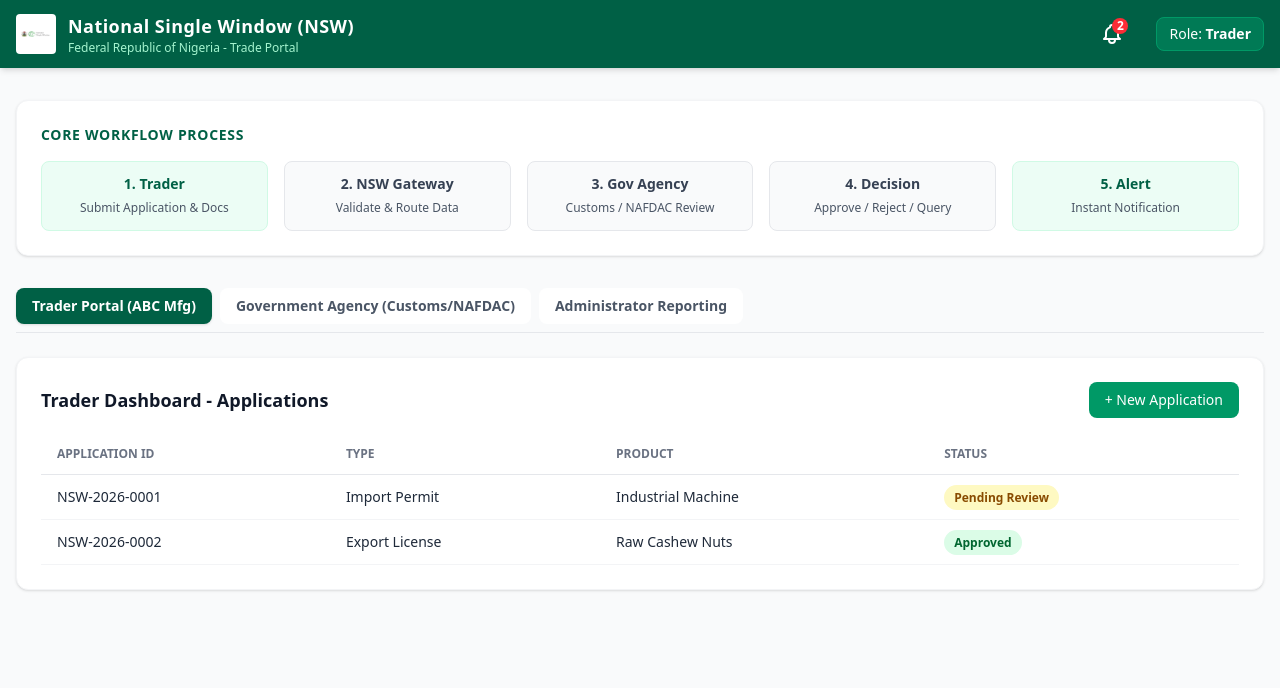
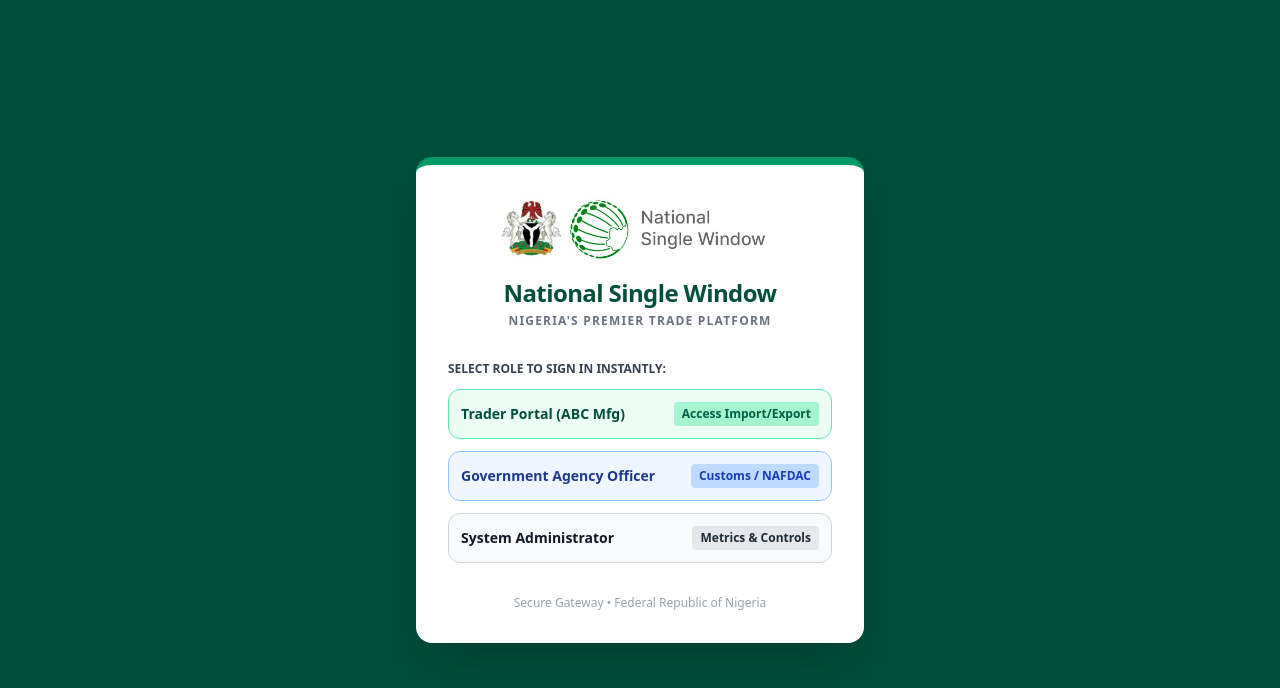
Before and after one commit to chrisagaba53-eng/mini-nsw-app, a Next.js app: page / in a window 1280 px wide. Shown: the top 688 px of the page. Built offline with nearby package versions, Linux system fonts and the light colour scheme.

Commit message:
Fix logo size, remove password wall, and add direct role sign-in portal

```diff
--- a/src/app/page.js
+++ b/src/app/page.js
@@ -1,40 +1,86 @@
 "use client";
-import { useState, useEffect } from 'react';
+import { useState } from 'react';
 
 export default function Home() {
-  const [activeTab, setActiveTab] = useState('trader');
+  const [currentUser, setCurrentUser] = useState(null); // 'trader', 'agency', 'admin'
   const [showNotifications, setShowNotifications] = useState(false);
   const [notifications, setNotifications] = useState([
     { id: 1, text: "Import Permit NSW-2026-0001 approved by Customs.", time: "10m ago", read: false },
     { id: 2, text: "Additional documentation requested for NSW-2026-0002.", time: "1h ago", read: false },
-    { id: 3, text: "New application submitted successfully.", time: "2h ago", read: true }
   ]);
 
   const unreadCount = notifications.filter(n => !n.read).length;
 
-  const markAsRead = () => {
-    setNotifications(notifications.map(n => ({ ...n, read: true })));
-  };
+  // If not logged in, show the clean role-selection login screen
+  if (!currentUser) {
+    return (
+      <div className="min-h-screen bg-emerald-900 flex items-center justify-center p-4">
+        <div className="bg-white rounded-2xl shadow-2xl max-w-md w-full p-8 text-center border-t-8 border-emerald-600">
 
+          {/* Prominent Official Logo */}
+          <div className="flex justify-center mb-4">
+            <img src="/logo.png" alt="National Single Window Logo" className="h-16 w-auto object-contain" />
+          </div>
+
+          <h1 className="text-2xl font-extrabold text-emerald-900 tracking-tight">National Single Window</h1>
+          <p className="text-xs text-gray-500 mt-1 mb-8 uppercase tracking-widest font-semibold">Nigeria's Premier Trade Platform</p>
+
+          <div className="space-y-3 text-left">
+            <label className="block text-xs font-bold text-gray-700 uppercase">Select Role to Sign In Instantly:</label>
+
+            <button
+              onClick={() => setCurrentUser('trader')}
+              className="w-full bg-emerald-50 hover:bg-emerald-100 border border-emerald-300 text-emerald-900 font-bold p-3 rounded-xl transition flex justify-between items-center text-sm"
+            >
+              <span>Trader Portal (ABC Mfg)</span>
+              <span className="text-xs bg-emerald-200 text-emerald-800 px-2 py-1 rounded">Access Import/Export</span>
+            </button>
+
+            <button
+              onClick={() => setCurrentUser('agency')}
+              className="w-full bg-blue-50 hover:bg-blue-100 border border-blue-300 text-blue-900 font-bold p-3 rounded-xl transition flex justify-between items-center text-sm"
+            >
+              <span>Government Agency Officer</span>
+              <span className="text-xs bg-blue-200 text-blue-800 px-2 py-1 rounded">Customs / NAFDAC</span>
+            </button>
+
+            <button
+              onClick={() => setCurrentUser('admin')}
+              className="w-full bg-gray-50 hover:bg-gray-100 border border-gray-300 text-gray-900 font-bold p-3 rounded-xl transition flex justify-between items-center text-sm"
+            >
+              <span>System Administrator</span>
+              <span className="text-xs bg-gray-200 text-gray-800 px-2 py-1 rounded">Metrics & Controls</span>
+            </button>
+          </div>
+
+          <div className="mt-8 text-xs text-gray-400">
+            Secure Gateway • Federal Republic of Nigeria
+          </div>
+        </div>
+      </div>
+    );
+  }
+
+  // Main Dashboard View once logged in
   return (
     <div className="min-h-screen bg-gray-50 text-gray-800 font-sans">
       {/* Top Navigation Bar with Green & White Theme & Notification Bell */}
-      <header className="bg-emerald-800 text-white shadow-md sticky top-0 z-50">
+      <header className="bg-emerald-900 text-white shadow-md sticky top-0 z-50">
         <div className="max-w-7xl mx-auto px-4 py-3 flex justify-between items-center">
           <div className="flex items-center space-x-3">
-            <img src="/logo.png" alt="NSW Logo" className="h-10 w-10 object-contain bg-white rounded p-1" />
+            <img src="/logo.png" alt="NSW Logo" className="h-12 w-auto object-contain bg-white rounded p-1" />
             <div>
-              <h1 className="text-lg font-bold tracking-wide">National Single Window (NSW)</h1>
-              <p className="text-xs text-emerald-200">Federal Republic of Nigeria - Trade Portal</p>
+              <h1 className="text-base font-bold tracking-wide">National Single Window (NSW)</h1>
+              <p className="text-xs text-emerald-300">Nigeria's Premier Trade Platform</p>
             </div>
           </div>
 
-          <div className="flex items-center space-x-6 relative">
+          <div className="flex items-center space-x-4 relative">
             {/* Notification Bell */}
             <div className="relative">
               <button
-                onClick={() => { setShowNotifications(!showNotifications); markAsRead(); }}
-                className="relative p-2 rounded-full hover:bg-emerald-700 transition focus:outline-none"
+                onClick={() => { setShowNotifications(!showNotifications); setNotifications(notifications.map(n => ({...n, read: true}))); }}
+                className="relative p-2 rounded-full hover:bg-emerald-800 transition focus:outline-none"
                 aria-label="Notifications"
               >
                 <svg className="w-6 h-6 text-white" fill="none" stroke="currentColor" viewBox="0 0 24 24">
@@ -51,12 +97,12 @@
               {showNotifications && (
                 <div className="absolute right-0 mt-2 w-80 bg-white rounded-lg shadow-xl border border-gray-200 py-2 text-gray-800 z-50">
                   <div className="px-4 py-2 border-b border-gray-100 flex justify-between items-center">
-                    <span className="font-semibold text-sm">Notifications</span>
-                    <span className="text-xs text-emerald-600 bg-emerald-50 px-2 py-0.5 rounded">System Live</span>
+                    <span className="font-semibold text-sm">System Notifications</span>
+                    <span className="text-xs text-emerald-600 bg-emerald-50 px-2 py-0.5 rounded">Live</span>
                   </div>
                   <div className="max-h-64 overflow-y-auto">
                     {notifications.map((notif) => (
-                      <div key={notif.id} className={`px-4 py-3 border-b border-gray-50 hover:bg-gray-50 text-xs ${!notif.read ? 'bg-emerald-50/40' : ''}`}>
+                      <div key={notif.id} className="px-4 py-3 border-b border-gray-50 hover:bg-gray-50 text-xs">
                         <p className="font-medium text-gray-900">{notif.text}</p>
                         <span className="text-gray-400 mt-1 block">{notif.time}</span>
                       </div>
@@ -66,8 +112,14 @@
               )}
             </div>
 
-            <div className="text-sm font-medium bg-emerald-700 px-3 py-1.5 rounded-lg border border-emerald-600">
-              Role: <span className="capitalize font-bold">{activeTab}</span>
+            <div className="text-xs font-medium bg-emerald-800 px-3 py-1.5 rounded-lg border border-emerald-700 flex items-center space-x-2">
+              <span>Role: <strong className="uppercase">{currentUser}</strong></span>
+              <button
+                onClick={() => setCurrentUser(null)}
+                className="ml-2 text-emerald-300 hover:text-white underline text-[10px]"
+              >
+                Switch Role
+              </button>
             </div>
           </div>
         </div>
@@ -78,7 +130,7 @@
 
         {/* Functional Process Flowbox */}
         <section className="bg-white rounded-xl shadow-sm p-6 mb-8 border border-gray-100">
-          <h2 className="text-sm font-bold uppercase tracking-wider text-emerald-800 mb-4">Core Workflow Process</h2>
+          <h2 className="text-xs font-bold uppercase tracking-wider text-emerald-800 mb-4">Core Workflow Process</h2>
           <div className="grid grid-cols-1 md:grid-cols-5 gap-4 text-center">
             <div className="p-3 rounded-lg bg-emerald-50 border border-emerald-100">
               <span className="block font-bold text-emerald-800 text-sm">1. Trader</span>
@@ -103,34 +155,12 @@
           </div>
         </section>
 
-        {/* Role Switcher Tabs */}
-        <div className="flex space-x-2 mb-6 border-b border-gray-200 pb-2">
-          <button
-            onClick={() => setActiveTab('trader')}
-            className={`px-4 py-2 font-semibold text-sm rounded-lg transition ${activeTab === 'trader' ? 'bg-emerald-800 text-white shadow' : 'bg-white text-gray-600 hover:bg-gray-100'}`}
-          >
-            Trader Portal (ABC Mfg)
-          </button>
-          <button
-            onClick={() => setActiveTab('agency')}
-            className={`px-4 py-2 font-semibold text-sm rounded-lg transition ${activeTab === 'agency' ? 'bg-emerald-800 text-white shadow' : 'bg-white text-gray-600 hover:bg-gray-100'}`}
-          >
-            Government Agency (Customs/NAFDAC)
-          </button>
-          <button
-            onClick={() => setActiveTab('admin')}
-            className={`px-4 py-2 font-semibold text-sm rounded-lg transition ${activeTab === 'admin' ? 'bg-emerald-800 text-white shadow' : 'bg-white text-gray-600 hover:bg-gray-100'}`}
-          >
-            Administrator Reporting
-          </button>
-        </div>
-
         {/* Dynamic Role Views */}
-        {activeTab === 'trader' && (
+        {currentUser === 'trader' && (
           <div className="bg-white rounded-xl shadow-sm p-6 border border-gray-100">
             <div className="flex justify-between items-center mb-4">
-              <h3 className="text-lg font-bold text-gray-900">Trader Dashboard - Applications</h3>
-              <button className="bg-emerald-600 text-white px-4 py-2 rounded-lg text-sm font-medium hover:bg-emerald-700 transition">
+              <h3 className="text-lg font-bold text-gray-900">Trader Dashboard - ABC Manufacturing Ltd</h3>
+              <button className="bg-emerald-700 text-white px-4 py-2 rounded-lg text-sm font-medium hover:bg-emerald-800 transition">
                 + New Application
               </button>
             </div>
@@ -161,9 +191,9 @@
           </div>
         )}
 
-        {activeTab === 'agency' && (
+        {currentUser === 'agency' && (
           <div className="bg-white rounded-xl shadow-sm p-6 border border-gray-100">
-            <h3 className="text-lg font-bold text-gray-900 mb-4">Agency Review Console (Customs & NAFDAC)</h3>
+            <h3 className="text-lg font-bold text-gray-900 mb-4">Government Agency Review Console (Customs & NAFDAC)</h3>
             <table className="w-full text-left border-collapse">
               <thead>
                 <tr className="border-b border-gray-200 text-xs font-semibold text-gray-500 uppercase">
@@ -188,7 +218,7 @@
           </div>
         )}
 
-        {activeTab === 'admin' && (
+        {currentUser === 'admin' && (
           <div className="bg-white rounded-xl shadow-sm p-6 border border-gray-100">
             <h3 className="text-lg font-bold text-gray-900 mb-6">System Activity & Metrics Overview</h3>
             <div className="grid grid-cols-1 md:grid-cols-4 gap-4">
```
